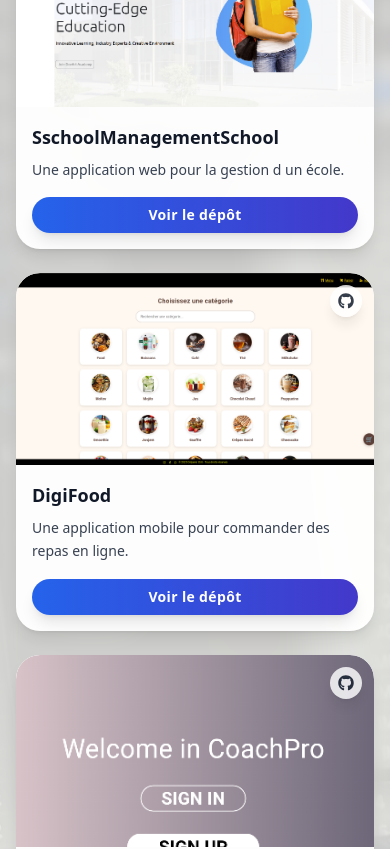
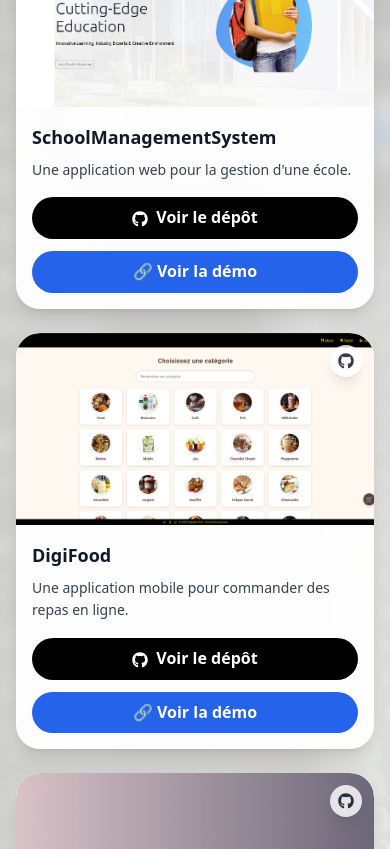
Before and after one commit to CHOUMR11/PortfolioOussama, a React (Vite) app: page / in a window 390 px wide. Shown: the part 4040-4889 px from the top of the page. Built offline with nearby package versions, Linux system fonts and the light colour scheme.

Commit message:
Update Projects.jsx

```diff
--- a/src/components/sections/Projects.jsx
+++ b/src/components/sections/Projects.jsx
@@ -1,42 +1,60 @@
-import React from 'react';
+import React, { useState } from 'react';
 import { FaGithub } from 'react-icons/fa';
 import projectsBg from 'src/assets/Projects.jpeg';
-
 import smartMagImg from '../../assets/SchoolManagementSystem-master.png';
 import digiFoodImg from 'src/assets/digifood.png';
 import coachProImg from 'src/assets/coachpro.png';
 import project4Img from '../../assets/E-commerce.png';
 import project5Img from '../../assets/Portfolio.png';
+
 function Projects() {
+  const [isModalOpen, setIsModalOpen] = useState(false);
+  const [selectedImage, setSelectedImage] = useState(null);
+
+  const openModal = (image) => {
+    setSelectedImage(image);
+    setIsModalOpen(true);
+  };
+
+  const closeModal = () => {
+    setIsModalOpen(false);
+    setSelectedImage(null);
+  };
+
   const projects = [
     {
-      title: 'SschoolManagementSchool',
-      description: 'Une application web pour la gestion d un école.',
-      repo: 'https://github.com/CHOUMR11/BackendHotelSystemMangemen',
+      title: 'SchoolManagementSystem',
+      description: "Une application web pour la gestion d'une école.",
+      repo: 'https://github.com/CHOUMR11/SchoolManagementSystem',
+      demo: 'https://school-management.vercel.app/',
       image: smartMagImg,
     },
     {
       title: 'DigiFood',
       description: 'Une application mobile pour commander des repas en ligne.',
       repo: 'https://github.com/CHOUMR11/Frontend30.8Creperie',
+      demo: 'https://digifood.vercel.app/',
       image: digiFoodImg,
     },
     {
       title: 'CoachPro',
       description: 'Une plateforme pour les coachs de football.',
       repo: 'https://github.com/CHOUMR11/CoachPro',
+      demo: 'https://coachpro.vercel.app/',
       image: coachProImg,
     },
     {
       title: 'E-commerce',
       description: 'Une plateforme de commerce électronique moderne.',
-      repo: 'https://frontend-ecommerceversion0.vercel.app/',
+      repo: 'https://github.com/CHOUMR11/EcommerceProject',
+      demo: 'https://frontend-ecommerceversion0.vercel.app/',
       image: project4Img,
     },
     {
       title: 'Portfolio',
-      description: 'Une plateforme de commerce électronique moderne.',
+      description: 'Mon portfolio personnel.',
       repo: 'https://github.com/CHOUMR11/PortfolioOussama',
+      demo: 'https://portfolio-oussama.vercel.app/',
       image: project5Img,
     },
   ];
@@ -80,6 +98,7 @@ function Projects() {
                   src={project.image}
                   alt={project.title}
                   className="w-full h-full object-cover rounded-t-3xl transition-transform duration-500 group-hover:scale-110"
+                  onClick={() => openModal(project.image)}
                 />
                 <a
                   href={project.repo}
@@ -102,19 +121,68 @@ function Projects() {
                     {project.description}
                   </p>
                 </div>
+                <div className="flex flex-col sm:flex-row gap-3">
                   <a
                     href={project.repo}
                     target="_blank"
                     rel="noopener noreferrer"
-                  className="inline-block w-full text-center px-4 sm:px-6 lg:px-8 py-2 sm:py-3 bg-gradient-to-r from-blue-600 to-indigo-700 text-white rounded-full shadow-lg font-semibold tracking-wide hover:from-indigo-700 hover:to-blue-600 transition-colors duration-300 text-sm sm:text-base"
+                    className="w-full sm:w-auto text-center px-4 py-2 bg-black text-white rounded-full font-semibold hover:bg-gray-800 transition"
                   >
+                    <FaGithub className="inline mr-2" />
                     Voir le dépôt
                   </a>
+                  {project.demo && (
+                    <a
+                      href={project.demo}
+                      target="_blank"
+                      rel="noopener noreferrer"
+                      className="w-full sm:w-auto text-center px-4 py-2 bg-blue-600 text-white rounded-full font-semibold hover:bg-blue-700 transition"
+                    >
+                      🔗 Voir la démo
+                    </a>
+                  )}
+                </div>
               </div>
             </article>
           ))}
         </div>
       </div>
+
+      {/* Modal for enlarged image */}
+      {isModalOpen && (
+        <div
+          className="fixed inset-0 bg-black bg-opacity-75 flex items-center justify-center z-50"
+          onClick={closeModal}
+        >
+          <div className="relative max-w-4xl w-full p-4">
+            <img
+              src={selectedImage}
+              alt="Enlarged project"
+              className="w-full h-auto rounded-lg max-h-[80vh] object-contain"
+            />
+            <button
+              className="absolute top-2 right-2 bg-white bg-opacity-90 rounded-full p-2 text-gray-800 shadow-lg hover:bg-gray-200 transition"
+              onClick={closeModal}
+              aria-label="Fermer l'image"
+            >
+              <svg
+                className="w-6 h-6"
+                fill="none"
+                stroke="currentColor"
+                viewBox="0 0 24 24"
+                xmlns="http://www.w3.org/2000/svg"
+              >
+                <path
+                  strokeLinecap="round"
+                  strokeLinejoin="round"
+                  strokeWidth="2"
+                  d="M6 18L18 6M6 6l12 12"
+                />
+              </svg>
+            </button>
+          </div>
+        </div>
+      )}
     </section>
   );
 }
```
Lines whose indentation alone changed are shown as unchanged.
